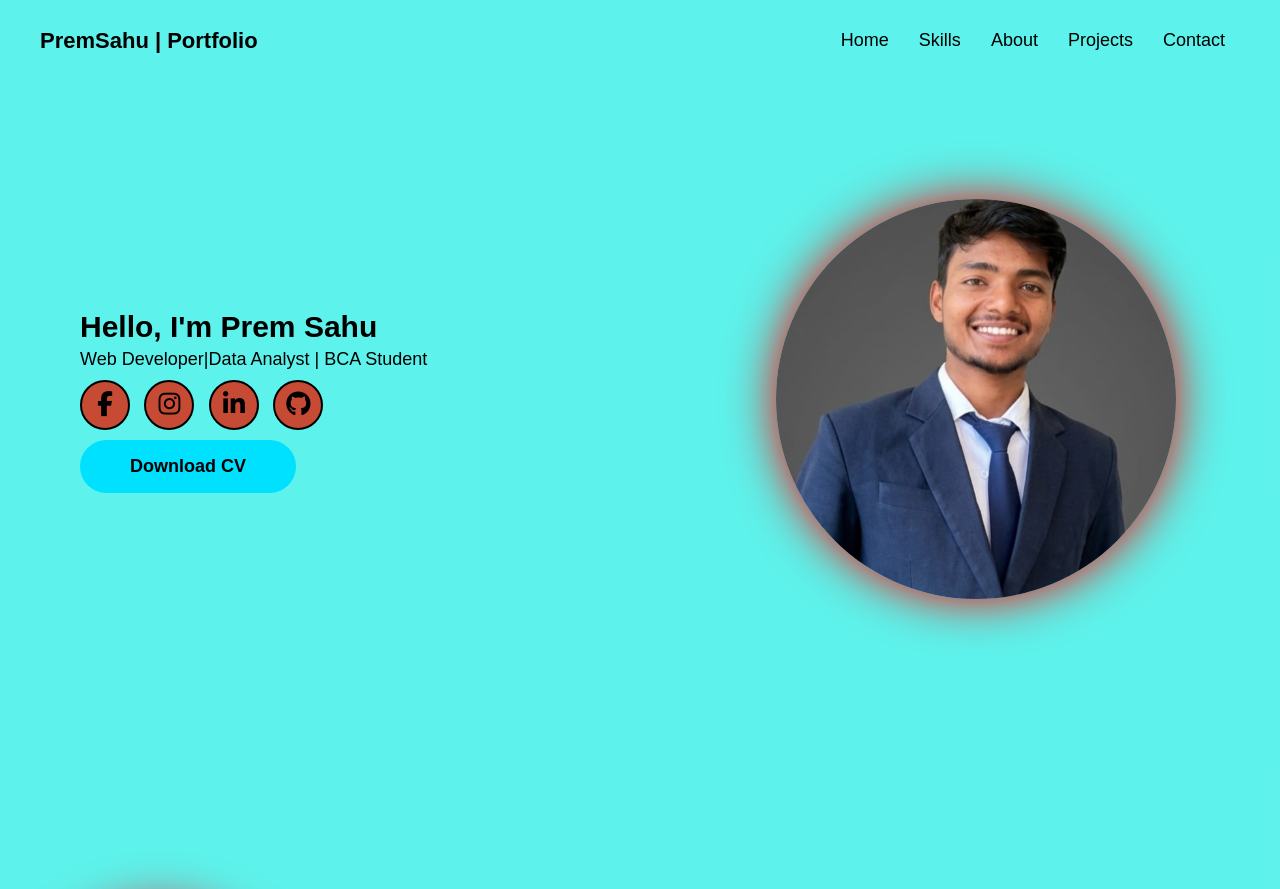
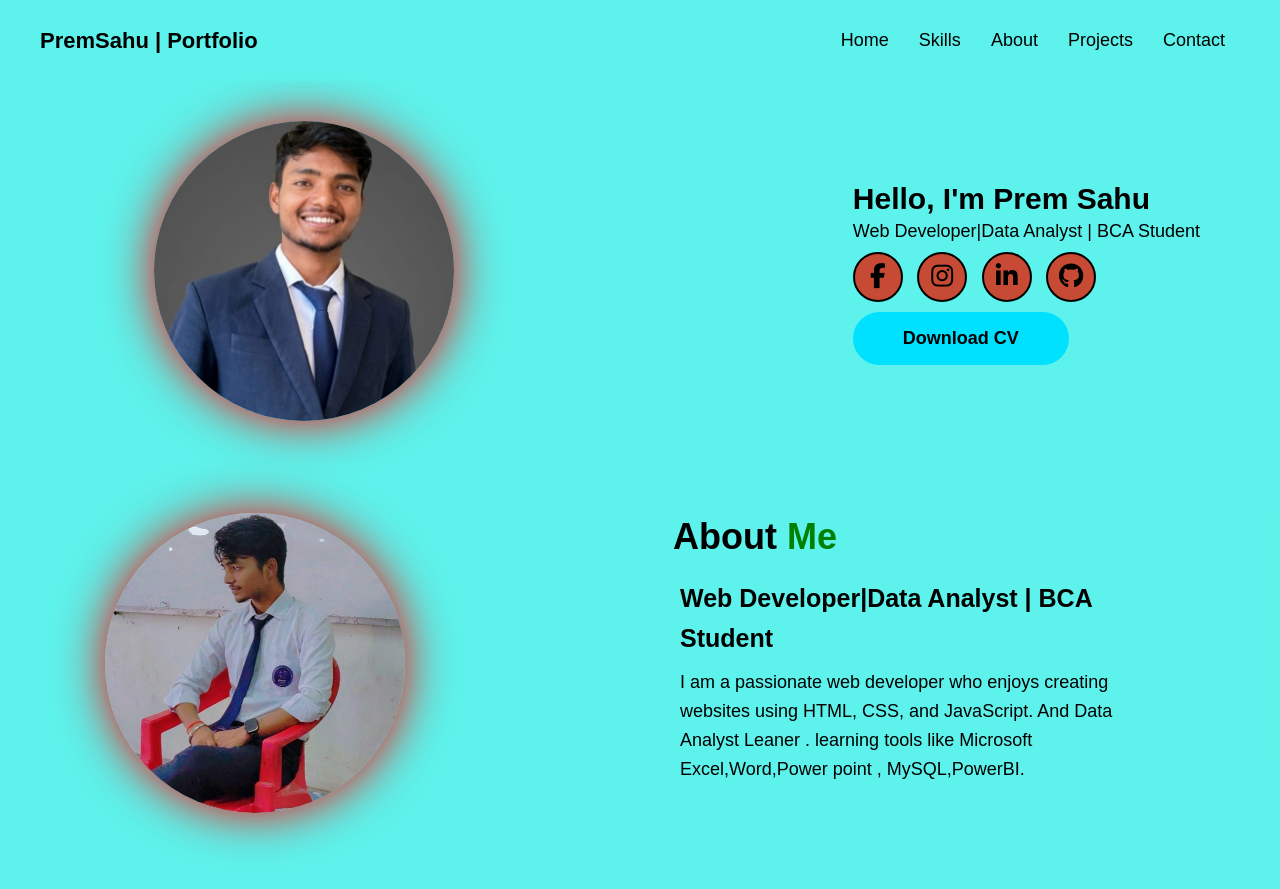
Before and after one commit to PremSahu-dev/My-Portfolio, a plain HTML site: page index.html in a window 1280 px wide. Shown: the top 889 px of the page. Drawn offline with Linux system fonts and the light colour scheme.

Commit message:
added data

```diff
--- a/index.html
+++ b/index.html
@@ -29,25 +29,19 @@
   </header>
   <body>
     <section class="Overview">
-
+<div class="Overview-image">
+<img src="profile.jpeg" alt="Prem Sahu">
+</div>
 <div class="Overview-text">
 <h1>Hello,  I'm <span>Prem Sahu</span></h1>
 <p>Web Developer|Data Analyst | BCA Student</p>
-
-
 <div class="icons">
 <a href="#" ><i class="fab fa-facebook-f"></i></a>
 <a href="#" ><i class="fab fa-instagram"></i></a>
 <a href="#"><i class="fab fa-linkedin-in"></i></a>
 <a href="#"><i class="fab fa-github"></i></a>
 </div>
-
-<button   class="cv-btn"><a  href="RESUME.pdf">Download CV</a>
-</button>
-</div>
-
-<div class="Overview-image">
-<img src="profile.jpeg" alt="Prem Sahu">
+<button   class="cv-btn"><a  href="RESUME.pdf">Download CV</a></button>
 </div>
 
 </section>
@@ -104,7 +98,7 @@
   <div class="soft-skills">
 
     <div class="skill-circle">
-      <div class="circle" style="--value:90">
+      <div class="circle" style="--value:50">
         <span>50%</span>
       </div>
       <p>Communication</p>
--- a/style.css
+++ b/style.css
@@ -2,6 +2,7 @@
 margin:0;
 padding:0;
 box-sizing:border-box;
+
 font-family:Arial, sans-serif;
 }
 /* Header section  */
@@ -12,6 +13,7 @@ align-items:center;
 padding:15px 40px;
 background:#3ef0e7d5;
 position:relative ;
+
 
 
 
@@ -56,8 +58,10 @@ display:none;
 
 /* Mobile for Menu button  */
 
-@media(max-width:768px){
-
+@media(max-width:786px){
+/* .Overview-text{
+    transform:translateZ(-20px) ;
+} */
 .menu-icon{
 display:block;
 }
@@ -92,11 +96,12 @@ display:flex;
 align-items:center;
 justify-content:space-between;
 padding:40px 80px;
+flex-wrap: wrap;
+background:#3ef0e7d5;
 
-background:#3ef0e7d5;
-min-height:80vh;
 
 }
+
 /* Overview  Text */
 .Overview-text h1{
   font-size:30px;
@@ -110,12 +115,14 @@ margin-bottom:5px;
 /* Image */
 .Overview-image{
 width:40%;
-text-align:center;
+text-align: center ;
+
 }
 
 .Overview-image img{
- width: 400px;;
-    height: 400px;;
+ width: 300px;
+
+    height:300px;
     border-radius:50%;
     object-fit:cover;
   box-shadow: 0 0 50px rgb(255, 0, 0);
@@ -179,7 +186,7 @@ display:flex;
 align-items:center;
 justify-content:space-between;
 gap:50px;
-min-height:80vh;
+min-height:50vh;
 background:#3ef0e7d5;
 }
 .me{
@@ -218,11 +225,12 @@ margin-bottom:30px;
 
 .about-image{
 width:40%;
+text-align: center;
 }
 
 .about-image img{
-width:260px;
-height: 260px;
+width:300px;
+height: 300px;
 margin-left: 30px;
     border-radius:50%;
     object-fit:cover;
```
